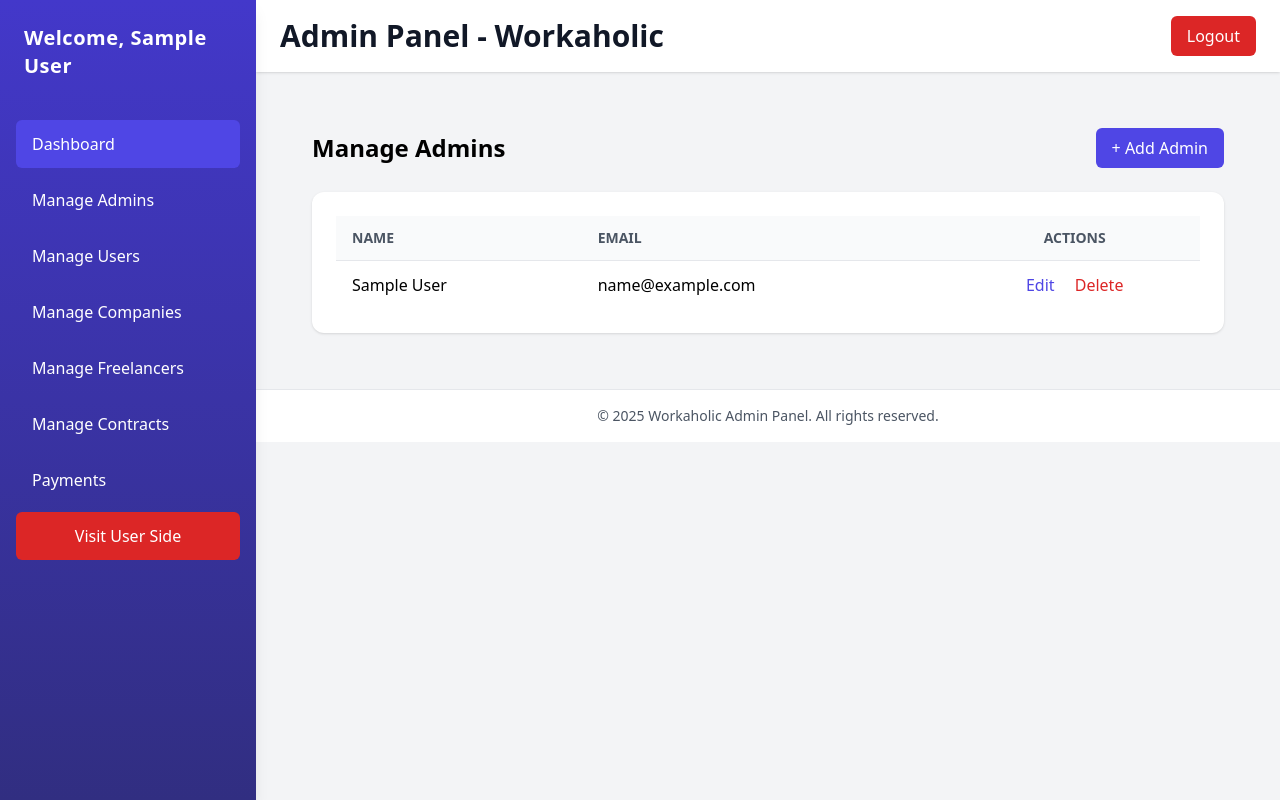
After one commit to apblogs1364/workaholic, a PHP site: page /admin/manage_admins.php in a window 1280 px wide. The commit adds this page. Run offline with PHP 8.4, Linux system fonts and the light colour scheme; the visitor is signed in with stand-in values (Sample User, id 1); some libraries are stand-ins or nearby versions.

Commit message:
Manage Admin

```diff
--- a/admin/header.php
+++ b/admin/header.php
@@ -10,9 +10,10 @@
 <head>
     <meta charset="UTF-8" />
     <meta name="viewport" content="width=device-width, initial-scale=1.0" />
-    <title>Admin Panel - Workaholic</title>
+    <title><?php echo $page_title ?? "Admin Panel - Workaholic"; ?></title>
 
     <script src="https://cdn.tailwindcss.com"></script>
+
 </head>
 
 <body class="bg-gray-100">
@@ -23,19 +24,23 @@
         <aside class="w-64 h-screen bg-gradient-to-b from-indigo-700 to-indigo-900 text-white fixed top-0 left-0 shadow-lg">
 
             <div class="px-6 py-6">
-                <h1 class="text-xl font-bold tracking-wide">Admin Panel</h1>
+                <h1 class="text-xl font-bold tracking-wide">Welcome, <?php echo $_SESSION['username'] ?? "Admin"; ?></h1>
             </div>
 
             <nav class="mt-4 px-4 space-y-2">
                 <a href="admin_dashboard.php"
                     class="block bg-indigo-600 px-4 py-3 rounded-md font-medium">Dashboard</a>
 
+                <a href="manage_admins.php" class="block px-4 py-3 hover:bg-indigo-600 rounded-md">
+                    Manage Admins
+                </a>
+
                 <a href="manage_users.php" class="block px-4 py-3 hover:bg-indigo-600 rounded-md">
                     Manage Users
                 </a>
 
                 <a href="manage_clients.php" class="block px-4 py-3 hover:bg-indigo-600 rounded-md">
-                    Manage Clients
+                    Manage Companies
                 </a>
 
                 <a href="manage_freelancers.php" class="block px-4 py-3 hover:bg-indigo-600 rounded-md">
@@ -50,9 +55,9 @@
                     Payments
                 </a>
 
-                <a href="admin_logout.php"
-                    class="block bg-red-600 px-4 py-3 rounded-md mt-6 hover:bg-red-500">
-                    Logout
+                <a href="../index.php"
+                    class="block bg-red-600 px-4 py-3 rounded-md mt-6 hover:bg-red-500 flex items-center justify-center">
+                    Visit User Side
                 </a>
             </nav>
         </aside>
@@ -60,13 +65,15 @@
         <!-- ===================== MAIN CONTENT WRAPPER ===================== -->
         <div class="flex-1 ml-64">
 
-            <!-- ========= TOP NAVBAR (beside sidebar, not above) ========= -->
+            <!-- ========= TOP NAVBAR ========= -->
             <header class="bg-white shadow px-6 py-4 flex justify-between items-center">
-                <h2 class="text-xl font-semibold">Workaholic Admin Panel</h2>
+                <h1 class="text-3xl font-bold text-gray-900"><?php echo $page_title ?? "Admin Panel - Workaholic"; ?></h1>
 
-                <span class="font-medium text-gray-700">
-                    <?php echo $_SESSION['admin_name'] ?? "Admin"; ?>
-                </span>
+                <a href="../logout.php"
+                    class="bg-red-600 text-white px-4 py-2 rounded-md hover:bg-red-500 flex items-center justify-center">
+                    Logout
+                </a>
+
             </header>
 
             <!-- MAIN PAGE CONTENT START -->
--- /dev/null
+++ b/admin/manage_admins.php
@@ -0,0 +1,236 @@
+<?php
+session_start();
+include '../config.php';
+include 'header.php';
+
+// ---- ACCESS CHECK ----
+if (!isset($_SESSION['admin_id'])) {
+    header("Location: login.php");
+    exit;
+}
+
+// ACTION HANDLER
+$action = $_GET['action'] ?? 'list';
+
+// DELETE ADMIN
+if ($action === "delete" && isset($_GET['id'])) {
+    $delete_id = $_GET['id'];
+
+    // Prevent deleting own account
+    if ($delete_id == $_SESSION['admin_id']) {
+        echo "<script>alert('You cannot delete your own admin account.'); window.location='manage_admins.php';</script>";
+        exit;
+    }
+
+    $conn->query("DELETE FROM admins WHERE admin_id = $delete_id");
+    echo "<script>window.location='manage_admins.php';</script>";
+    exit;
+}
+
+?>
+
+<div class="p-8">
+
+    <?php
+    // ------------------------------------
+    // 1️⃣ ADD ADMIN FORM
+    // ------------------------------------
+    if ($action === "add") {
+
+        if ($_SERVER["REQUEST_METHOD"] === "POST") {
+            $name = $_POST['admin_name'];
+            $email = $_POST['admin_email'];
+            $password = password_hash($_POST['admin_password'], PASSWORD_DEFAULT);
+
+            $stmt = $conn->prepare("INSERT INTO admins (admin_name, admin_email, admin_password) VALUES (?, ?, ?)");
+            $stmt->bind_param("sss", $name, $email, $password);
+            $stmt->execute();
+
+            echo "<script>window.location='manage_admins.php';</script>";
+            exit;
+        }
+    ?>
+
+        <h2 class="text-2xl font-semibold mb-6">Add Admin</h2>
+
+        <form method="POST" class="bg-white shadow rounded-xl p-6 max-w-lg space-y-5">
+
+            <!-- NAME FIELD -->
+            <div>
+                <label class="block text-gray-700 font-medium mb-1">Name</label>
+                <input
+                    type="text"
+                    name="admin_name"
+                    class="w-full border px-3 py-2 rounded"
+                    data-validation="required alpha">
+                <p class="error text-red-500 text-sm mt-1" id="admin_nameError"></p>
+            </div>
+
+            <!-- EMAIL FIELD -->
+            <div>
+                <label class="block text-gray-700 font-medium mb-1">Email</label>
+                <input
+                    type="email"
+                    name="admin_email"
+                    class="w-full border px-3 py-2 rounded"
+                    data-validation="required email">
+                <p class="error text-red-500 text-sm mt-1" id="admin_emailError"></p>
+            </div>
+
+            <!-- PASSWORD FIELD -->
+            <div>
+                <label class="block text-gray-700 font-medium mb-1">Password</label>
+                <input
+                    type="password"
+                    name="admin_password"
+                    class="w-full border px-3 py-2 rounded"
+                    data-validation="required password">
+                <p class="error text-red-500 text-sm mt-1" id="admin_passwordError"></p>
+            </div>
+
+            <!-- BUTTONS -->
+            <div class="flex items-center gap-4 pt-3">
+                <button type="submit" class="bg-indigo-600 text-white px-4 py-2 rounded hover:bg-indigo-500">
+                    Add Admin
+                </button>
+                <a href="manage_admins.php" class="text-indigo-600 hover:underline">
+                    Back
+                </a>
+            </div>
+
+        </form>
+
+    <?php
+        // END ADD FORM
+    }
+
+    // ------------------------------------
+    // 2️⃣ EDIT ADMIN FORM
+    // ------------------------------------
+    elseif ($action === "edit" && isset($_GET['id'])) {
+
+        $id = $_GET['id'];
+        $result = $conn->query("SELECT * FROM admins WHERE admin_id = $id");
+        $admin = $result->fetch_assoc();
+
+        if ($_SERVER["REQUEST_METHOD"] === "POST") {
+            $name = $_POST['admin_name'];
+            $email = $_POST['admin_email'];
+
+            $stmt = $conn->prepare("UPDATE admins SET admin_name=?, admin_email=? WHERE admin_id=?");
+            $stmt->bind_param("ssi", $name, $email, $id);
+            $stmt->execute();
+
+            echo "<script>window.location='manage_admins.php';</script>";
+            exit;
+        }
+    ?>
+
+        <h2 class="text-2xl font-semibold mb-6">Edit Admin</h2>
+
+        <form method="POST" enctype="multipart/form-data" class="bg-white shadow rounded-xl p-6 max-w-lg space-y-5">
+
+            <!-- NAME FIELD -->
+            <div>
+                <label class="block text-gray-700 font-medium mb-1">Name</label>
+                <input
+                    type="text"
+                    name="admin_name"
+                    value="<?php echo $admin['admin_name']; ?>"
+                    class="w-full border px-3 py-2 rounded"
+                    data-validation="required alpha">
+                <p class="error text-red-500 text-sm mt-1" id="admin_nameError"></p>
+            </div>
+
+            <!-- EMAIL FIELD -->
+            <div>
+                <label class="block text-gray-700 font-medium mb-1">Email</label>
+                <input
+                    type="email"
+                    name="admin_email"
+                    value="<?php echo $admin['admin_email']; ?>"
+                    class="w-full border px-3 py-2 rounded"
+                    data-validation="required email">
+                <p class="error text-red-500 text-sm mt-1" id="admin_emailError"></p>
+            </div>
+
+            <!-- BUTTONS -->
+            <div class="flex items-center gap-4 pt-3">
+                <button class="bg-indigo-600 text-white px-4 py-2 rounded hover:bg-indigo-500">
+                    Save Changes
+                </button>
+
+                <a href="manage_admins.php" class="text-indigo-600 hover:underline">
+                    Back
+                </a>
+            </div>
+
+        </form>
+
+
+    <?php
+        // END EDIT
+    }
+
+    // ------------------------------------
+    // 3️⃣ ADMIN LIST PAGE
+    // ------------------------------------
+    else {
+    ?>
+
+        <div class="flex justify-between items-center mb-6">
+            <h2 class="text-2xl font-semibold">Manage Admins</h2>
+
+            <a href="manage_admins.php?action=add"
+                class="bg-indigo-600 text-white px-4 py-2 rounded-md hover:bg-indigo-500">
+                + Add Admin
+            </a>
+        </div>
+
+        <div class="bg-white shadow rounded-xl p-6">
+            <table class="min-w-full divide-y divide-gray-200">
+                <thead>
+                    <tr class="bg-gray-50 text-left text-gray-600 uppercase text-sm">
+                        <th class="px-4 py-3">Name</th>
+                        <th class="px-4 py-3">Email</th>
+                        <th class="px-4 py-3 text-center">Actions</th>
+                    </tr>
+                </thead>
+
+                <tbody class="divide-y divide-gray-200">
+                    <?php
+                    $result = $conn->query("SELECT * FROM admins ORDER BY admin_id DESC");
+
+                    while ($row = $result->fetch_assoc()) {
+                    ?>
+                        <tr>
+                            <td class="px-4 py-3 font-medium"><?php echo $row['admin_name']; ?></td>
+                            <td class="px-4 py-3"><?php echo $row['admin_email']; ?></td>
+
+                            <td class="px-4 py-3 text-center space-x-4">
+                                <a href="manage_admins.php?action=edit&id=<?php echo $row['admin_id']; ?>"
+                                    class="text-indigo-600 hover:underline">Edit</a>
+
+                                <a href="manage_admins.php?action=delete&id=<?php echo $row['admin_id']; ?>"
+                                    class="text-red-600 hover:underline"
+                                    onclick="return confirm('Are you sure you want to delete this admin?');">
+                                    Delete
+                                </a>
+                            </td>
+                        </tr>
+                    <?php } ?>
+                </tbody>
+
+            </table>
+        </div>
+
+    <?php
+        // END LIST
+    }
+    ?>
+
+    <script src="../assets/jquery.min.js"></script>
+    <script src="../assets/validate.js"></script>
+    <?php include 'footer.php'; ?>
+</div>
+</body>
--- a/header.php
+++ b/header.php
@@ -6,6 +6,7 @@
     <script src="https://cdn.tailwindcss.com"></script>
     <meta name="viewport" content="width=device-width, initial-scale=1.0">
     <title><?php echo $page_title ?? "Workaholic"; ?></title>
+
 </head>
 <?php include 'nav.php'; ?>
 
```
Also changed, not shown: admin/admin_dashboard.php (+2 -12 lines), assets/external.js (deleted, +0 -15 lines).
